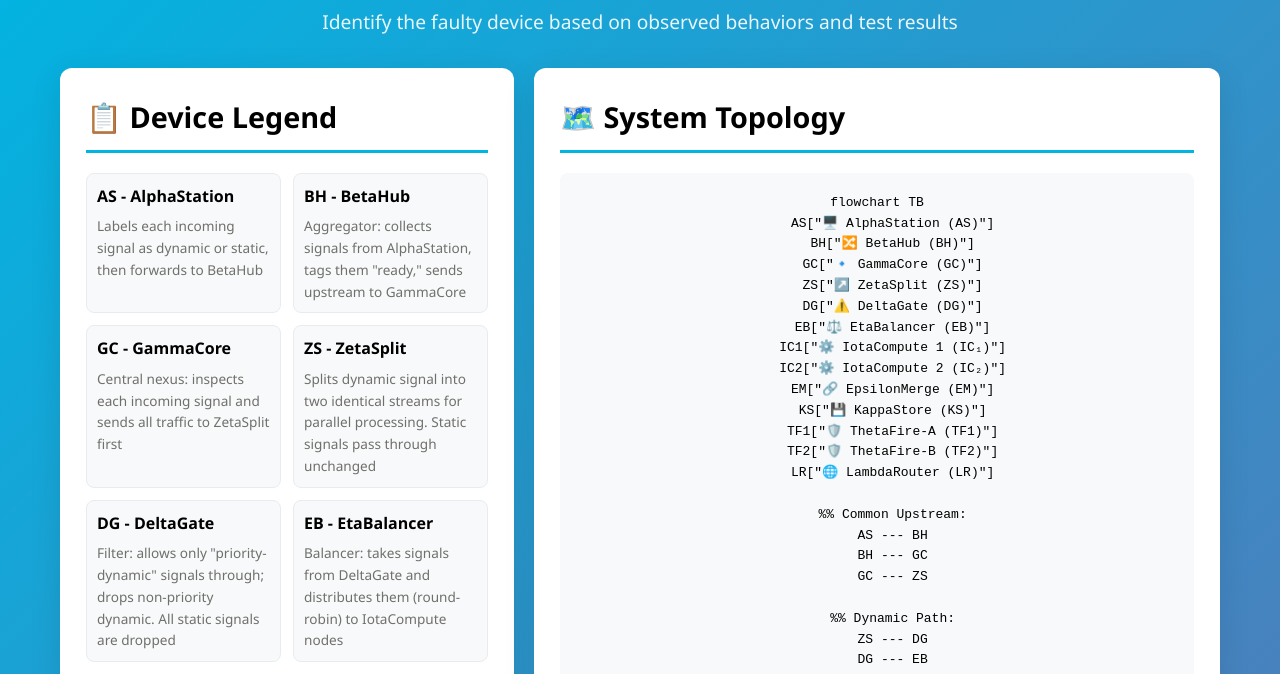
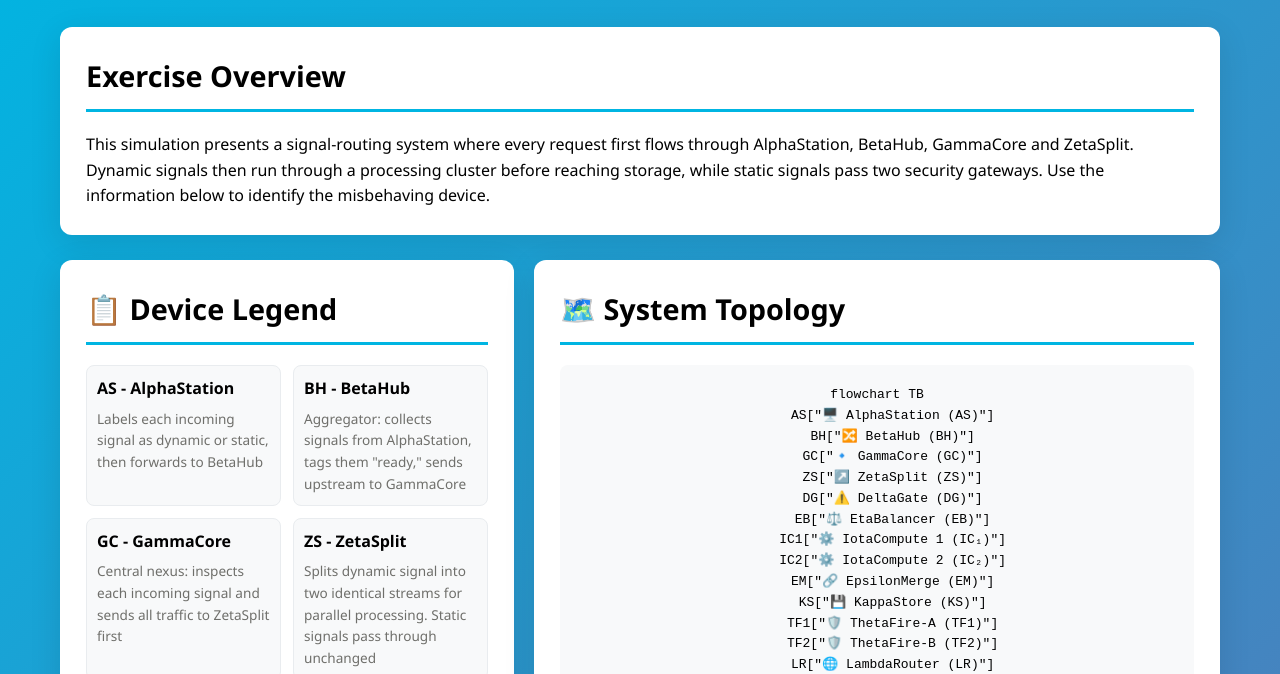
Before and after one commit to taylorelley/faut-find-test, a website: page public/index.html in a window 1280 px wide. Shown: the part 87-761 px from the top of the page. Drawn offline with Linux system fonts and the light colour scheme; a script that the page names is missing.

Commit message:
Add overview box and remove subheading

```diff
--- a/public/index.html
+++ b/public/index.html
@@ -11,8 +11,13 @@
     <div class="container">
         <header>
             <h1>🔧 Signal-Routing Troubleshooting Exercise</h1>
-            <p>Identify the faulty device based on observed behaviors and test results</p>
         </header>
+
+        <section class="card overview-box">
+            <h2>Exercise Overview</h2>
+            <p>This simulation presents a signal-routing system where every request first flows through AlphaStation, BetaHub, GammaCore and ZetaSplit.</p>
+            <p>Dynamic signals then run through a processing cluster before reaching storage, while static signals pass two security gateways. Use the information below to identify the misbehaving device.</p>
+        </section>
 
         <div class="content">
             <div class="legend-topology">
```
